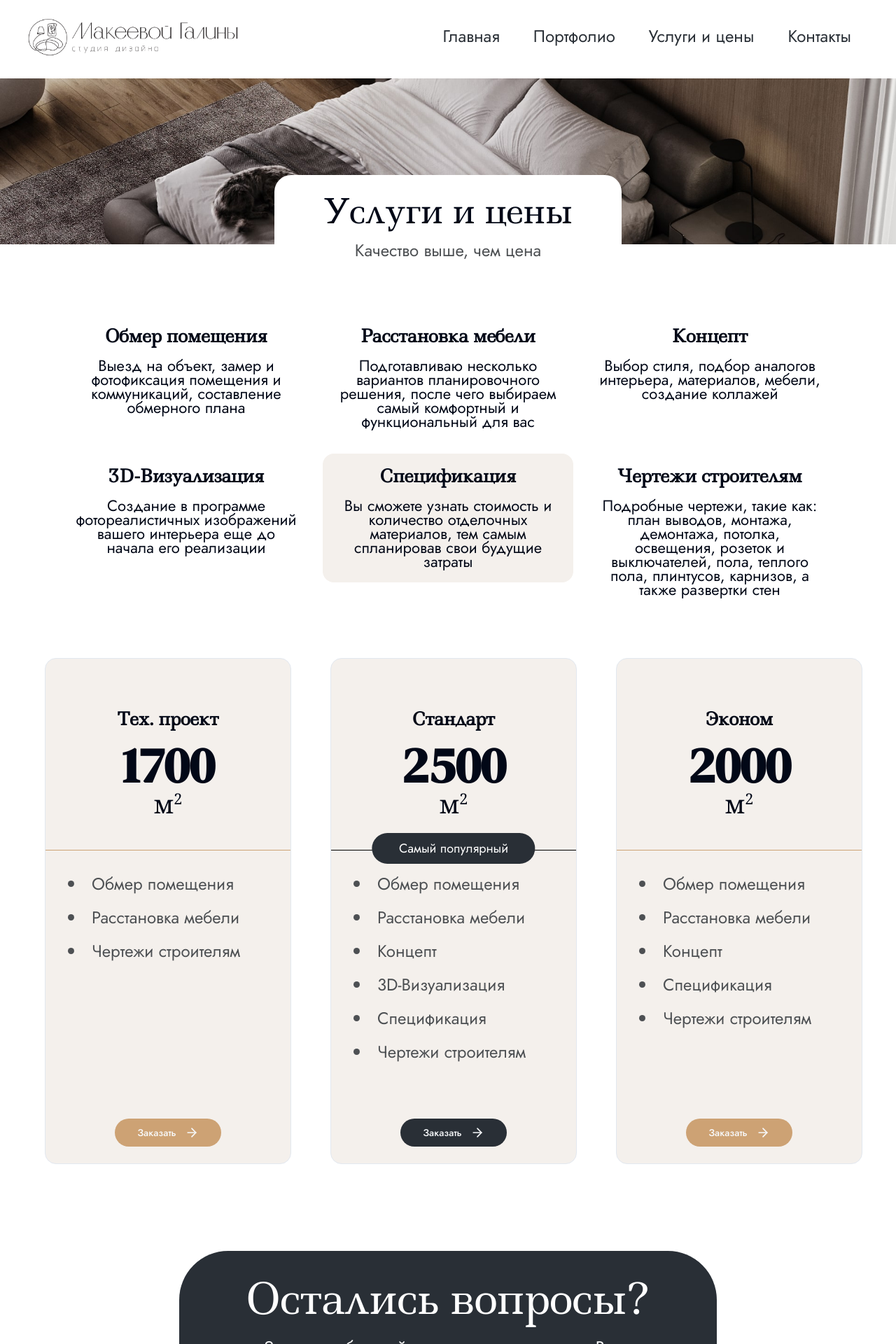
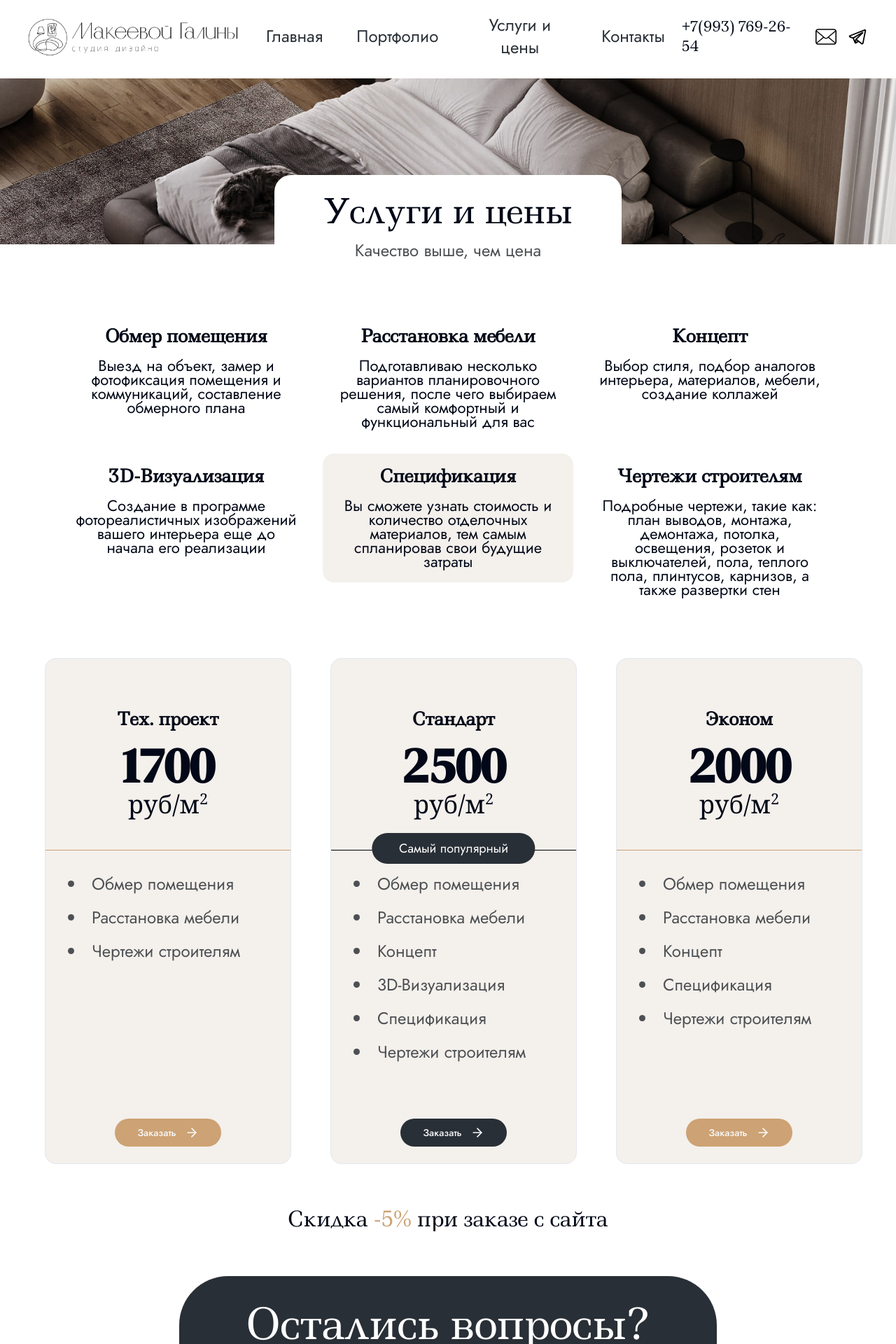
Before and after one commit to Mabori1/disign-galina, a Next.js app: page /price in a window 1280 px wide. Shown: the top 1920 px of the page at 70% size. Built offline with nearby package versions, Linux system fonts and the light colour scheme.

Commit message:
fix: правки и яндекс аналитика

```diff
--- a/app/layout.tsx
+++ b/app/layout.tsx
@@ -1,4 +1,3 @@
-import { GoogleAnalytics } from "@next/third-parties/google";
 import type { Metadata } from "next";
 
 import localFont from "next/font/local";
@@ -7,6 +6,7 @@ import Header from "@/components/Header";
 import { cn } from "@/lib/utils";
 import Footer from "@/components/Footer";
 import { Toaster } from "@/components/ui/toaster";
+import YandexMetrikaContainer from "@/components/metrika";
 
 const jostFonts = localFont({
   src: [
@@ -43,6 +43,8 @@ export const metadata: Metadata = {
   description: "Студия дизайна Галины Макеевой",
 };
 
+const analyticsEnabled = !!(process.env.NODE_ENV === "production");
+
 export default function RootLayout({
   children,
 }: Readonly<{
@@ -59,13 +61,12 @@ export default function RootLayout({
           "relative flex size-full min-h-screen flex-col font-sans antialiased",
         )}
       >
-        <GoogleAnalytics gaId="G-E9RQ686PDL" />
+        <YandexMetrikaContainer enabled={analyticsEnabled} />
         <Header />
         <main className="mx-auto flex size-full max-w-7xl flex-1 flex-col bg-white lg:px-5">
           {children}
         </main>
         <Footer />
-
         <Toaster />
       </body>
     </html>
--- a/app/price/page.tsx
+++ b/app/price/page.tsx
@@ -72,7 +72,7 @@ const Page = () => {
                 {item.price}
               </h2>
               <p className="font-serif text-sm lg:text-4xl">
-                м
+                руб/м
                 <sup>
                   <small>2</small>
                 </sup>
@@ -109,6 +109,10 @@ const Page = () => {
           </div>
         ))}
       </div>
+
+      <h3 className="mt-10 text-center font-ledger text-sm lg:text-3xl">
+        Скидка <span className="text-golden-beige">-5%</span> при заказе с сайта
+      </h3>
     </section>
   );
 };
--- a/components/Approach.tsx
+++ b/components/Approach.tsx
@@ -113,7 +113,7 @@ const Approach = () => {
               Компоновка проекта
             </h3>
             <p className="mb-2 font-jost text-sm text-typewriter-Ink lg:mb-11 lg:text-2xl">
-              Создание дополнительных комплкетов чертежей для строителей, таких
+              Создание дополнительных комплектов чертежей для строителей, таких
               как: план пола, потолка, плинтусов, розеток и тд.
             </p>
           </div>
--- a/components/Footer.tsx
+++ b/components/Footer.tsx
@@ -24,7 +24,7 @@ const Footer = () => {
       className={cn(
         isPolicy
           ? "hidden"
-          : "z-30 flex flex-col items-center bg-white py-5 lg:py-20",
+          : "z-30 flex flex-col items-center bg-white py-5 lg:py-10",
       )}
     >
       {!isContacts && (
@@ -79,7 +79,7 @@ const Footer = () => {
             <Link href="mailto:ph.makflya@mail.ru">
               <Image
                 src="/mail.svg"
-                alt="иконка instagram"
+                alt="иконка почты"
                 width={40}
                 height={40}
               />
--- a/components/Header.tsx
+++ b/components/Header.tsx
@@ -31,7 +31,7 @@ const Header = () => {
 
   return (
     <div
-      className={`fixed left-0 top-0 z-10 w-full bg-white px-4 transition-transform duration-300 ${showNavBar ? "translate-y-0" : "-translate-y-full"}`}
+      className={`fixed left-0 top-0 z-10 w-full bg-white px-2 transition-transform duration-300 xl:px-4 ${showNavBar ? "translate-y-0" : "-translate-y-full"}`}
     >
       <div className="mx-auto justify-between px-4 md:flex md:items-center md:px-6 lg:max-w-7xl">
         <div className="flex items-center justify-between py-3 md:block md:py-5">
@@ -40,7 +40,36 @@ const Header = () => {
               <Image src="/logo.png" alt="logo" width={332} height={72} />
             </Link>
           </div>
-          <div className="md:hidden">
+          <div className="flex items-center md:hidden">
+            <div className="mr-2 flex items-center justify-center gap-3">
+              <Link href="tel:+7(993)7692654">
+                <Image
+                  src="/phone.svg"
+                  alt="иконка трубки телефона"
+                  width={25}
+                  height={25}
+                />
+              </Link>
+
+              <Link href="mailto:ph.makflya@mail.ru">
+                <Image
+                  src="/mail.svg"
+                  alt="иконка почты"
+                  width={25}
+                  height={25}
+                />
+              </Link>
+
+              <Link href="https://t.me/makfflury" target="_blank">
+                <Image
+                  src="/telegram.svg"
+                  alt="иконка телеграмма"
+                  width={25}
+                  height={25}
+                />
+              </Link>
+            </div>
+
             <button
               className="rounded-md p-2 text-gray-700 outline-none focus:border focus:border-gray-400"
               onClick={() => setIsNavBar(!isNavBar)}
@@ -57,7 +86,7 @@ const Header = () => {
             {navHeader.map((navItem, index) => (
               <li
                 key={index}
-                className="border-b-2 border-b-nightshade-blue py-4 text-center font-jost text-sm text-nightshade-blue hover:text-neutral-500 md:border-b-0 md:px-2 md:text-lg lg:px-6 lg:text-2xl"
+                className="border-b-2 border-b-nightshade-blue py-4 text-center font-jost text-sm text-nightshade-blue hover:text-neutral-500 md:border-b-0 md:px-2 md:text-lg lg:px-6 lg:text-xl xl:text-2xl"
               >
                 <Link
                   href={`${navItem.link}`}
@@ -69,6 +98,32 @@ const Header = () => {
             ))}
           </ul>
         </div>
+        <div className="flex items-center justify-center gap-2 lg:gap-4">
+          <Link href="tel:+7(993)7692654" className="hidden text-xl xl:block">
+            +7(993) 769-26-54
+          </Link>
+
+          <Link href="tel:+7(993)7692654" className="hidden md:block xl:hidden">
+            <Image src="/phone.svg" alt="иконка почты" width={30} height={30} />
+          </Link>
+
+          <Link href="mailto:ph.makflya@mail.ru" className="hidden md:block">
+            <Image src="/mail.svg" alt="иконка почты" width={30} height={30} />
+          </Link>
+
+          <Link
+            href="https://t.me/makfflury"
+            target="_blank"
+            className="hidden md:block"
+          >
+            <Image
+              src="/telegram.svg"
+              alt="иконка телеграмма"
+              width={30}
+              height={30}
+            />
+          </Link>
+        </div>
       </div>
     </div>
   );
--- /dev/null
+++ b/components/metrika.tsx
@@ -0,0 +1,47 @@
+"use client";
+
+import Router from "next/router";
+import React, { useCallback, useEffect } from "react";
+import ym, { YMInitializer } from "react-yandex-metrika";
+
+type Props = {
+  enabled: boolean;
+};
+
+const YM_COUNTER_ID = 98589868;
+
+const YandexMetrikaContainer: React.FC<Props> = ({ enabled }) => {
+  const hit = useCallback(
+    (url: string) => {
+      if (enabled) {
+        ym("hit", url);
+      } else {
+        console.log(`%c[YandexMetrika](HIT)`, `color: orange`, url);
+      }
+    },
+    [enabled],
+  );
+
+  useEffect(() => {
+    hit(window.location.pathname + window.location.search);
+    Router.events.on("routeChangeComplete", (url: string) => hit(url));
+  }, [hit]);
+
+  if (!enabled) return null;
+
+  return (
+    <YMInitializer
+      accounts={[YM_COUNTER_ID]}
+      options={{
+        defer: true,
+        webvisor: true,
+        clickmap: true,
+        trackLinks: true,
+        accurateTrackBounce: true,
+      }}
+      version="2"
+    />
+  );
+};
+
+export default YandexMetrikaContainer;
--- a/package.json
+++ b/package.json
@@ -25,6 +25,7 @@
     "react": "^18",
     "react-dom": "^18",
     "react-hook-form": "^7.53.0",
+    "react-yandex-metrika": "^2.6.0",
     "sharp": "^0.33.4",
     "tailwind-merge": "^2.4.0",
     "tailwindcss-animate": "^1.0.7",
```
Also changed, not shown: public/phone.svg (added), 1 other file (tests, documents, lock files or other folders).
